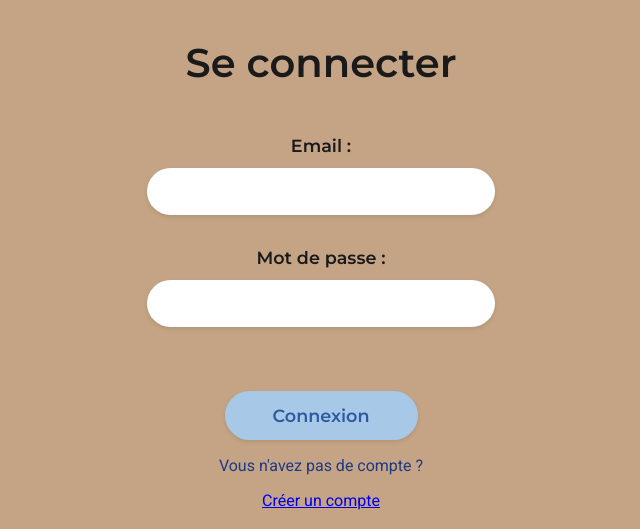
After one commit to Sans-Interdit/TechWatch, a Flask app: page /login in a window 1280 px wide. The commit adds this page. Shown: the part 131-660 px from the top of the page, without its empty margins (319-959 px from the left). Run offline with Flask 3, Linux system fonts and the light colour scheme.

Commit message:
ajout de login et register

```diff
--- a/app.py
+++ b/app.py
@@ -1,10 +1,42 @@
-from flask import Flask, render_template, request, jsonify
+from flask import Flask, render_template, request, jsonify, redirect, url_for
 from flask_cors import CORS
 from data.models import Account, Article, Tag, session
 import requests
+import jwt
+import os
+from functools import wraps
+import bcrypt
+import datetime
+from dotenv import load_dotenv
+
+load_dotenv()
 
 app = Flask(__name__)
 CORS(app, origins=["http://localhost:8000", "http://127.0.0.1:8000"])
+
+def token_required(f):
+    """
+    Decorator that requires JWT authentication.
+    Validates the token and checks for expiration.
+    """
+
+    @wraps(f)
+    def decorated(*args, **kwargs):
+        token = request.headers.get("Authorization")
+        if not token:
+            return jsonify({"error": "Token is missing"}), 401
+
+        try:
+            data = jwt.decode(token, os.getenv("HASH_KEY"), algorithms=["HS256"])
+            request.user_id = data["id"]
+        except jwt.ExpiredSignatureError:
+            return jsonify({"error": "Token has expired"}), 401
+        except jwt.InvalidTokenError:
+            return jsonify({"error": "Invalid token"}), 401
+
+        return f(*args, **kwargs)
+
+    return decorated
 
 @app.route('/')
 def home():
@@ -33,7 +65,7 @@ def home():
         article_dict['read'] = False
         article_list.append(article_dict)
 
-    return render_template('index.html', articles=article_list)
+    return render_template('index.html', articles=article_list, tag_query=tag_query)
 
 @app.route('/article/<int:article_id>')
 def article(article_id):
@@ -74,6 +106,68 @@ def search_tags():
 
     return jsonify(results)
 
+@app.route('/log', methods=['POST'])
+def log():
+    email = request.form['email']
+    password = request.form['password']
+
+    account = session.query(Account).filter_by(email=email).first()
+
+    if not account or not bcrypt.checkpw(password.encode("utf-8"), account.password.encode("utf-8")):
+        return jsonify({"error": "Identifiants invalides"}), 401
+
+    return get_token(account)
+
+def get_token(account):
+    """
+    Generates a JWT token for an authenticated user account.
+    """
+    payload = {
+        "id": account.id_account,
+        "email": account.email,
+        "exp": datetime.datetime.now() + datetime.timedelta(hours=1),
+    }
+
+    token = jwt.encode(payload, os.getenv("HASH_KEY"), algorithm="HS256")
+    return jsonify({"token": token}), 200
+
+@app.route("/create_account", methods=["POST"])
+def create_account():
+    """
+    Registers a new user with an email and a hashed password.
+    Returns a JWT token upon successful registration.
+    """
+    email = request.form.get("email")
+    password = request.form.get("password")
+
+    if not email or not password:
+        return jsonify({"error": "Identifiants invalides"}), 400
+
+    existing_user = session.query(Account).filter_by(email=email).first()
+    if existing_user:
+        return jsonify({"error": "Cet email est déjà utilisé"}), 409
+
+    hashed_password = bcrypt.hashpw(
+        password.encode("utf-8"), bcrypt.gensalt()
+    ).decode("utf-8")
+
+    new_account = Account(
+        email=email,
+        password=hashed_password,
+    )
+    session.add(new_account)
+    session.commit()
+
+    return get_token(new_account)
+
+@app.route('/login')
+def login():
+    return render_template('login.html')
+
+@app.route('/register')
+def register():
+    return render_template('register.html')
+
 @app.route('/mentions-legales')
 def mentions_legales():
     return render_template('mentions_legales.html')
--- a/static/css/style.css
+++ b/static/css/style.css
@@ -307,6 +307,91 @@ main {
     color: var(--bleu-fonce);
 }
 
+/* === PAGE LOGIN === */
+.logo-text {
+    font-family: 'Montserrat', sans-serif;
+    font-size: 1.2rem;
+    color: #2c5aa0;
+    font-weight: 600;
+}
+
+.selected-nav {
+    background-color: var(--bleu-clair);
+    color: var(--bleu-fonce);
+    border-radius: 25px;
+    padding: 12px 35px;
+}
+
+.login-main {
+    flex: 1;
+    display: flex;
+    align-items: center;
+    justify-content: center;
+    padding: 2rem;
+}
+
+.login-container {
+    text-align: center;
+    max-width: 450px;
+    width: 100%;
+}
+
+.login-container h1 {
+    font-family: 'Montserrat', sans-serif;
+    font-size: 2.5rem;
+    color: #1a1a1a;
+    margin-bottom: 3rem;
+}
+
+.form-group {
+    margin-bottom: 2rem;
+    text-align: center;
+}
+
+.form-group label {
+    display: block;
+    font-family: 'Montserrat', sans-serif;
+    font-size: 1.1rem;
+    color: #1a1a1a;
+    margin-bottom: 0.75rem;
+    font-weight: 600;
+}
+
+.form-group input {
+    width: 100%;
+    max-width: 300px;
+    padding: 0.875rem 1.5rem;
+    border: none;
+    border-radius: 25px;
+    font-size: 1rem;
+    font-family: 'Roboto', sans-serif;
+    background: white;
+    box-shadow: 0 2px 4px rgba(0,0,0,0.1);
+}
+
+.form-group input:focus {
+    outline: 2px solid #2c5aa0;
+}
+
+.login-submit-btn {
+    background: #a8c8e8;
+    color: #2c5aa0;
+    font-family: 'Montserrat', sans-serif;
+    font-weight: 600;
+    font-size: 1.1rem;
+    padding: 0.875rem 3rem;
+    border: none;
+    border-radius: 25px;
+    cursor: pointer;
+    margin-top: 2rem;
+    transition: background 0.3s;
+    box-shadow: 0 2px 4px rgba(0,0,0,0.1);
+}
+
+.login-submit-btn:hover {
+    background: #8fb5dd;
+}
+
 /* === FOOTER === */
 footer {
     background-color: var(--beige);
--- a/templates/index.html
+++ b/templates/index.html
@@ -15,12 +15,12 @@
             </button>
             <a href="{{ url_for('tags') }}" class="nav-link">Tags</a>
         </div>
-        <a href="#" class="login-link">Se<br><span>connecter</span></a>
+        <a href="{{ url_for('login') }}" class="login-link">Se<br><span>connecter</span></a>
     </header>
 
     <main>
         <div class="top-bar">
-            <h1>Tous les articles</h1>
+            <h1>{{"Articles à propos de \"" + tag_query + "\"" if tag_query else "Tous les articles"}}</h1>
             <form class="search-bar" method="get" action="/">
                 <label for="article-search">Tag :</label>
                 <input
--- /dev/null
+++ b/templates/login.html
@@ -0,0 +1,66 @@
+<!DOCTYPE html>
+<html lang="fr">
+<head>
+    <meta charset="UTF-8">
+    <title>TechWatch - Connexion</title>
+    <link href="https://fonts.googleapis.com/css2?family=Montserrat:wght@600&family=Roboto:wght@400&display=swap" rel="stylesheet">
+    <link rel="stylesheet" href="{{ url_for('static', filename='css/style.css') }}">
+</head>
+<body>
+    <header>
+        <div class="left">
+            <img src="{{ url_for('static', filename='images/logo.png') }}" alt="logo" class="logo-icon">
+            <a href="{{ url_for('home') }}" class="nav-link">Recherche<br><span>d’article</span></a>
+            <a href="{{ url_for('tags') }}" class="nav-link">Tags</a>
+        </div>
+        <a href="{{ url_for('login') }}" class="nav-link selected-nav">Se<br><span>connecter</span></a>
+    </header>
+
+    <main class="login-main">
+        <div class="login-container">
+            <h1>Se connecter</h1>
+
+            <form id="loginForm">
+                <div class="form-group">
+                    <label for="email">Email :</label>
+                    <input
+                        type="email"
+                        id="email"
+                        name="email"
+                        required
+                        autocomplete="email"
+                    >
+                </div>
+
+                <div class="form-group">
+                    <label for="password">Mot de passe :</label>
+                    <input
+                        type="password"
+                        id="password"
+                        name="password"
+                        required
+                        autocomplete="current-password"
+                    >
+                </div>
+
+                <p id="error" style="color:red;"></p>
+
+                <button type="submit" class="login-submit-btn">Connexion</button>
+
+                <p>Vous n'avez pas de compte ?</p>
+                <a href="{{ url_for('register') }}" class="signup-link">Créer un compte</a>
+            </form>
+        </div>
+    </main>
+    <footer>
+        <div class="footer-left">
+            <a href="{{ url_for('mentions_legales') }}">Mentions légales</a> -
+            <a href="{{ url_for('cookies') }}">Cookies</a>
+        </div>
+        <div class="footer-right">
+            <img src="{{ url_for('static', filename='images/logo.png') }}" alt="logo" class="footer-logo">
+        </div>
+    </footer>
+    <script src="{{ url_for('static', filename='js/main.js') }}"></script>
+</body>
+</html>
```
Also changed, not shown: static/js/main.js (+48 -1 lines), templates/register.html (added, +66 -0 lines), 1 other file.
